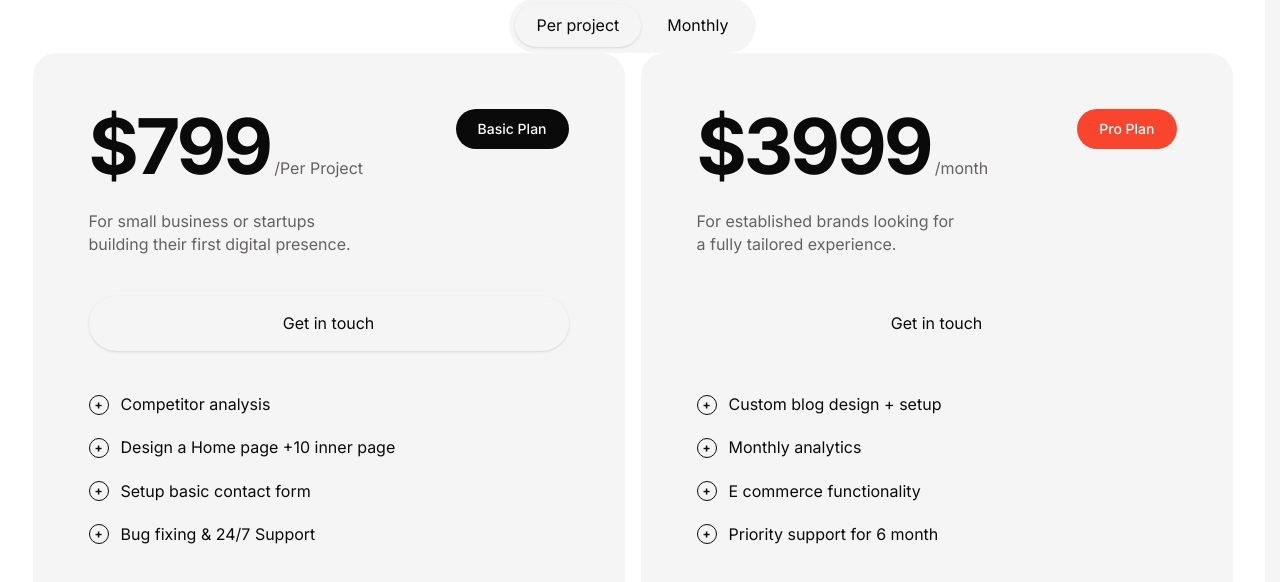
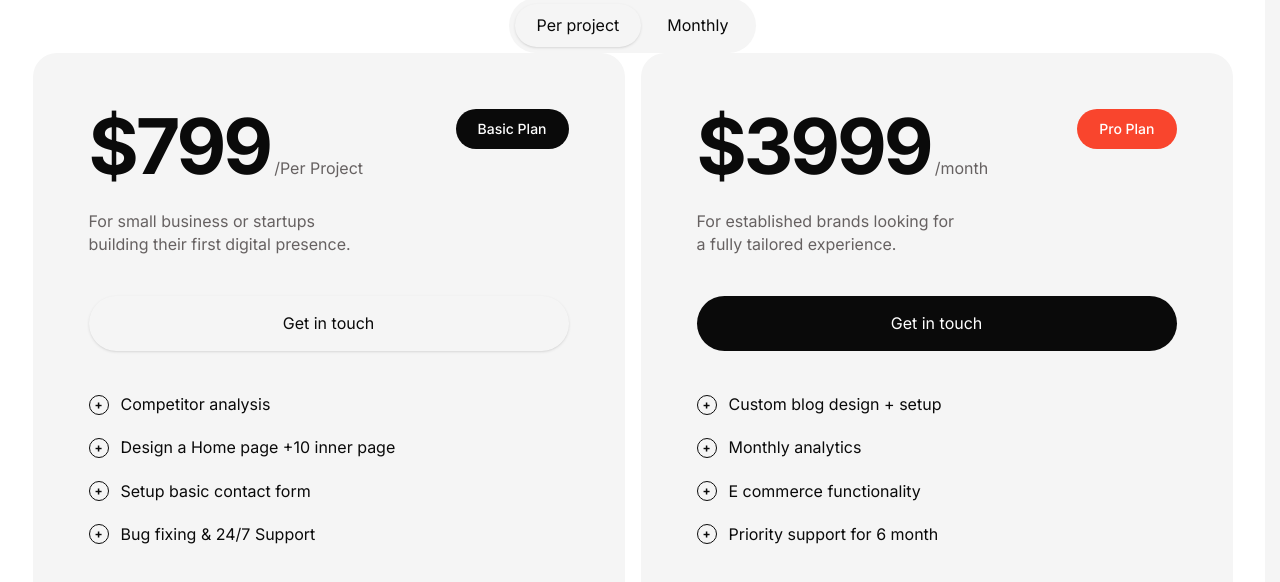
Before and after one commit to HariesHussain/Haries-portfolio, a React (Vite) app: page / in a window 1280 px wide. Shown: the part 5508-6090 px from the top of the page. Built offline with nearby package versions, Linux system fonts and the light colour scheme; a web font is replaced by a local one.

Commit message:
Enforce inline backgroundColor #0A0A0A for Pro Plan CTA button matching DevTools spec

```diff
--- a/src/components/PricingSection/PricingSection.jsx
+++ b/src/components/PricingSection/PricingSection.jsx
@@ -285,9 +285,11 @@ const PricingSection = () => {
 
                 {/* CTA Button: Solid Black background #0A0A0A with 14px 22px padding matching Screenshot 1 */}
                 <button
-                  className="w-full max-w-[480px] bg-[#0A0A0A] text-white rounded-full font-medium text-[16px] transition-opacity hover:opacity-90 flex items-center justify-center"
+                  className="w-full max-w-[480px] rounded-full font-medium text-[16px] transition-opacity hover:opacity-90 flex items-center justify-center"
                   style={{
                     fontFamily: "'Inter', sans-serif",
+                    backgroundColor: "#0A0A0A",
+                    color: "#FFFFFF",
                     padding: "14px 22px",
                     minHeight: "55.2px",
                     marginBottom: "40px",
```
